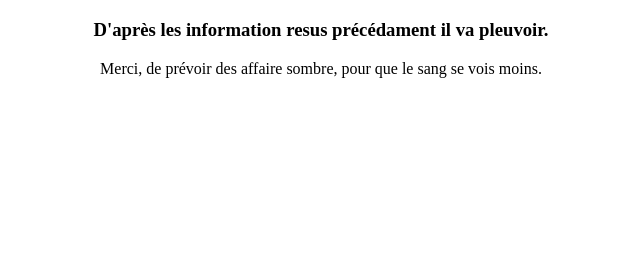
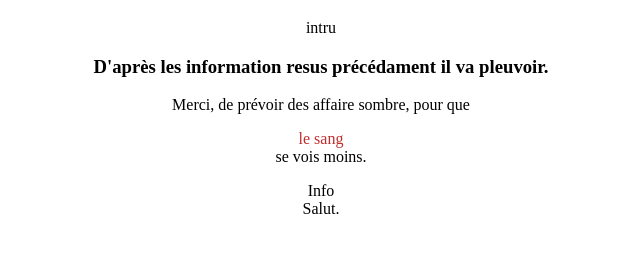
Before and after one commit to tchenavier/Premi-rePlonger, a plain HTML site: page index.html in a window 1280 px wide. Shown: the part 61-314 px from the top of the page, without its empty margins (319-959 px from the left). Drawn offline with Linux system fonts and the light colour scheme.

Commit message:
ajout d'interaction mineur

```diff
--- a/Oceant.js
+++ b/Oceant.js
@@ -23,7 +23,7 @@ let nombre = skellete();
 console.log("Il y a "+ nombre + " skellete !");
 aufWiedersehen();
 
-console.log("Il y aura peut être un tableu")
+console.log("Il y aura peut être un tableau")
 let tab = [];
 tab.push ("cadavre");
 tab.push(250);
--- a/index.html
+++ b/index.html
@@ -13,10 +13,16 @@
 <body>
     <div class=centre id="Un">
         <h1> Bonjour </h1>
-       <div id="Trois"> intru </div>
+        <div id="Trois"> intru </div>
         <h3> D'après les information resus précédament il va pleuvoir. </h3>
+        <div>
+            <P> Merci, de prévoir des affaire sombre, pour que
+            <div class=sang>le sang </div> se vois moins. </P>
+        </div>
 
-        <P> Merci, de prévoir des affaire sombre, pour que le sang se vois moins. </P>
+        <div id=Click1>Info </div><!-- lancer un pop-up aprés un click-->
+        <div id=ondrag1> Salut.</div><!-- pour "déplacer"en maintent le clique enfoncer-->
+
     </div>
 </body>
 <script src='rivier.js'></script>
--- a/main.css
+++ b/main.css
@@ -1,13 +1,15 @@
-div.centre
-{
+div.centre {
     text-align: center;
 }
 
-p.Rouge
-{
-    color :red;
+p.Rouge {
+    color: red;
 }
-div.doite
-{
+
+div.doite {
     text-align: right;
 }
+
+div.sang {
+    color: rgb(192, 45, 45);
+}
--- a/rivier.js
+++ b/rivier.js
@@ -15,9 +15,8 @@ console.log(window)
 console.log(c4)
 c4 = "Nitro"
 console.log(c4)
-function Eau(parametre)
-{
-    console.log(parametre+"eau");
+function Eau(parametre) {
+    console.log(parametre + "eau");
 }
 Eau("verss")
 Eau("feu et ")
@@ -34,4 +33,25 @@ console.log(unDiv.innerHTML)
 //unDiv.classList.add("doite");//ajouter une classe
 //unDiv.classList.remove("centre");
 //TroisDiv.innerHTML.add("doite");
-TroisDiv.innerHTML = "";
+//var divClick1 = document.getElementById("Click1");
+var divOndrag1 = document.getElementById("ondrag1");
+//divClick1.Onclick = function (event) {
+//    alert("tempéte de sang");
+//}
+divOndrag1.ondrag = function (event) {
+    alert("lache !");
+}
+
+var cli =document.getElementById("Click1");
+//var divOndrag1 = document.getElementById("ondrag1");
+
+cli.addEventListener("click",Ares);
+//divOndrag1.addEventListener("ondrag",Mars)
+function Ares (event)
+{
+    alert ("tempéte de sang");
+}
+/*function Mars (event)
+{
+    alert("lache !");
+}*/
```
